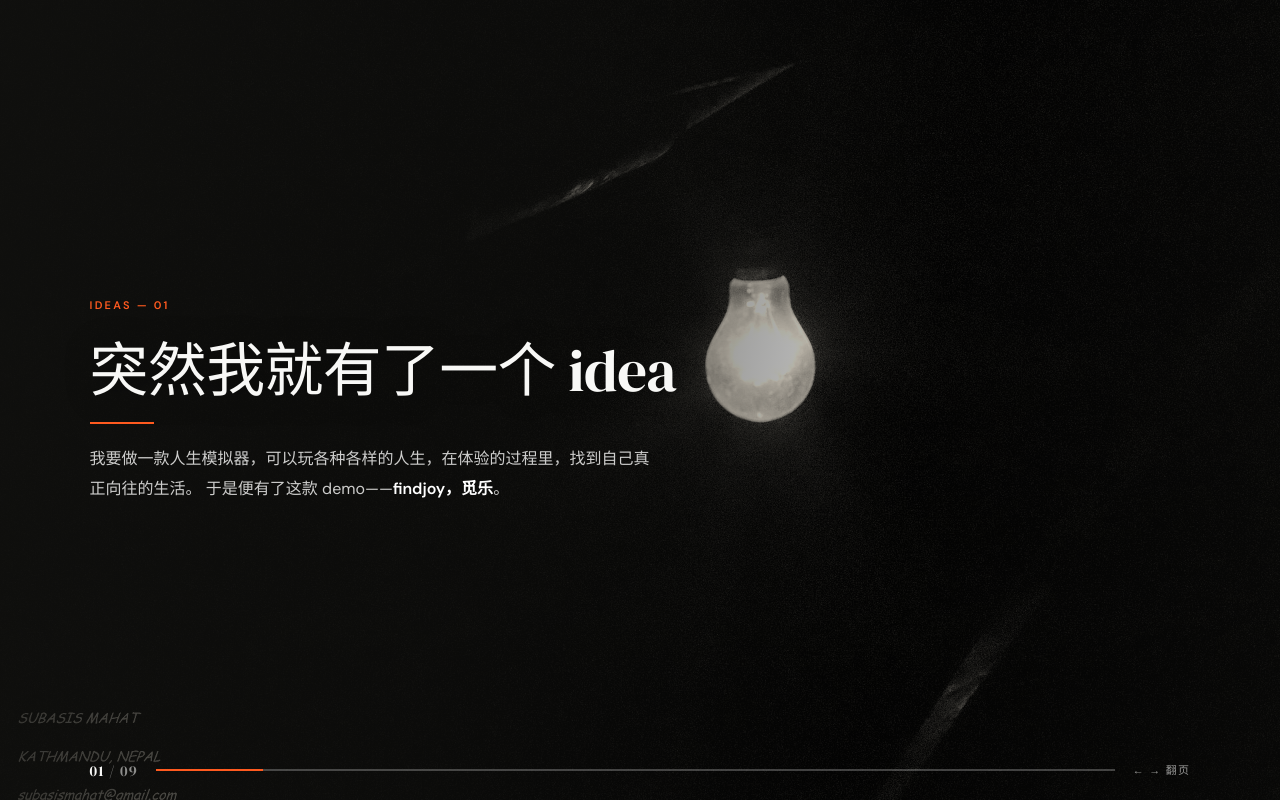
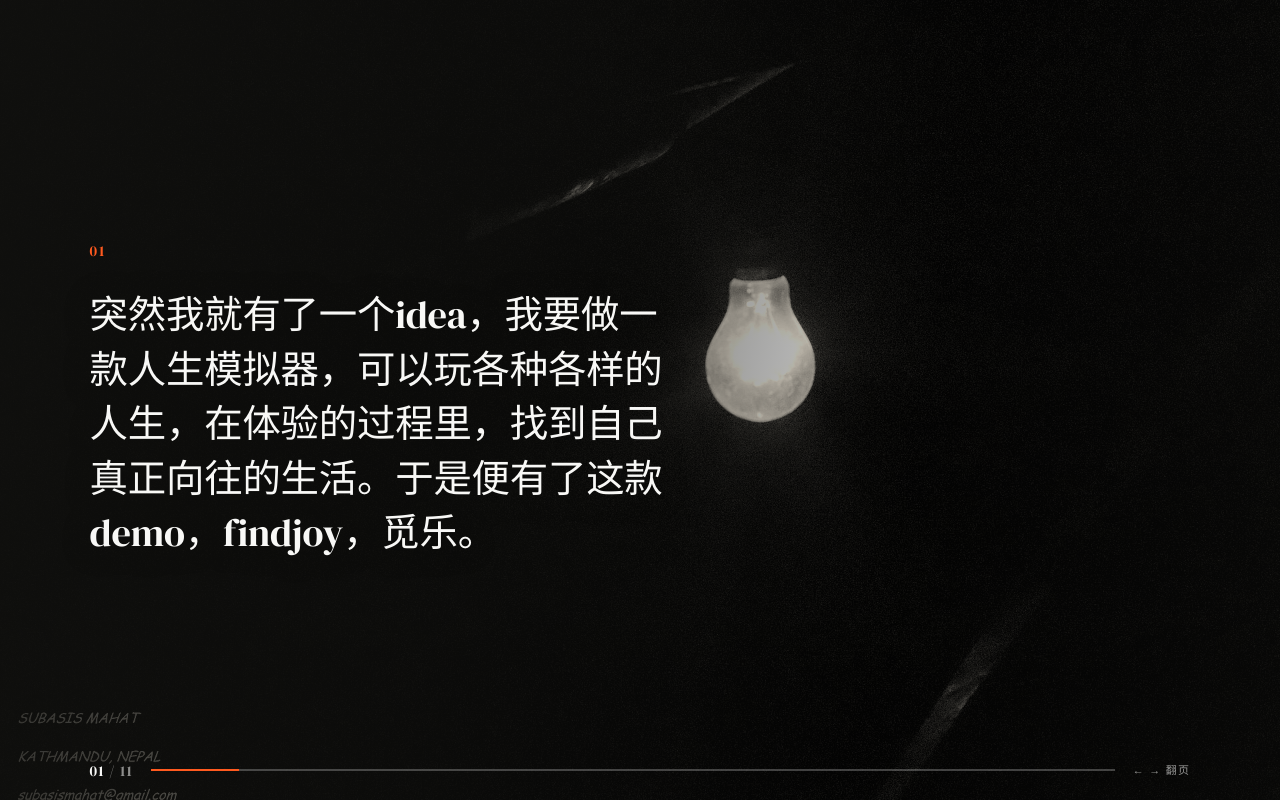
Before and after one commit to RockdaC239/findjoy, a Next.js app: page /findjoy/showcase in a window 1280 px wide. Built offline with nearby package versions, Linux system fonts and the light colour scheme.

Commit message:
fix:展示页叙事改为用户原文逐字呈现，段落逐页拆分至11页

```diff
--- a/app/showcase/ShowcaseDeck.tsx
+++ b/app/showcase/ShowcaseDeck.tsx
@@ -1,108 +1,68 @@
 "use client";
 
 import { useCallback, useEffect, useRef, useState } from "react";
-import type { ReactNode } from "react";
 import Link from "next/link";
 import { ShowcaseLogo } from "./ShowcaseLogo";
 import styles from "./showcase.module.css";
 
+// 10 段叙事文案：来自产品团队提供的「findjoy 由来」讲述，逐字照搬、每段一页。
+// 结尾页（第 11 页）保留原展示海报：人生没有答案，只有选择 + 二维码。
 type NarrativeSlide = {
   no: string;
-  eyebrow: string;
-  title: string;
-  body: ReactNode;
+  text: string;
   img: string;
 };
 
-// 8 页叙事内容，来自产品团队提供的「findjoy 由来」讲述，逐页拆解。
-// 结尾页（第 9 页）保留原展示海报：人生没有答案，只有选择 + 二维码。
 const narrativeSlides: NarrativeSlide[] = [
   {
     no: "01",
-    eyebrow: "IDEAS",
-    title: "突然我就有了一个 idea",
-    body: (
-      <>
-        我要做一款人生模拟器，可以玩各种各样的人生，在体验的过程里，找到自己真正向往的生活。
-        于是便有了这款 demo——<b>findjoy，觅乐</b>。
-      </>
-    ),
+    text: "突然我就有了一个idea，我要做一款人生模拟器，可以玩各种各样的人生，在体验的过程里，找到自己真正向往的生活。于是便有了这款demo，findjoy，觅乐。",
     img: "deck-01-idea.jpg",
   },
   {
     no: "02",
-    eyebrow: "DIFFERENT",
-    title: "它和市面上绝大多数的人生模拟器不一样",
-    body: (
-      <>
-        没有目标、没有数值、没有评判。因为我认为，这些东西无法描述<b>生命的厚度</b>。
-      </>
-    ),
+    text: "它和市面上绝大多数的人生模拟器不一样，它没有目标、没有数值、没有评判，因为我认为这些东西无法描述生命的厚度。",
     img: "deck-02-thickness.jpg",
   },
   {
     no: "03",
-    eyebrow: "CORE",
-    title: "核心，是一次又一次的决策",
-    body: (
-      <>
-        这款产品的核心就是一次又一次的决策，<b>整个人生故事线由 AI 驱动</b>。
-      </>
-    ),
+    text: "这款产品的核心就是一次又一次的决策，整个人生故事线由ai驱动。",
     img: "deck-03-decisions.jpg",
   },
   {
     no: "04",
-    eyebrow: "REALTIME",
-    title: "实时推演，下一个节点",
-    body: (
-      <>
-        根据用户的过往经历，以及当下所做的决定，<b>实时推演下一个节点发生的事</b>，
-        从而推动用户再次做出决策。
-      </>
-    ),
+    text: "根据用户的过往经历，以及当下所做的决定，来实时推演下一个节点发生的事。",
     img: "deck-04-nodes.jpg",
   },
   {
     no: "05",
-    eyebrow: "DIRECTIONS",
-    title: "每一个决策，都通向不同的人生方向",
-    body: (
-      <>
-        爱情、事业、亲情、友情——用户要在它们之间<b>做平衡，做抉择</b>。
-      </>
-    ),
+    text: "从而推动用户再次做出决策。",
+    img: "deck-05-loop.jpg",
+  },
+  {
+    no: "06",
+    text: "每一个决策都会把用户推向不同的人生方向，用户要在爱情、事业、亲情、友情之间做平衡、做抉择。",
     img: "deck-05-directions.jpg",
   },
   {
-    no: "06",
-    eyebrow: "NO JUDGEMENT",
-    title: "所有选择，都没有对错",
-    body: (
-      <>
-        也没有所谓的成功。只想帮助用户在走过多种人生后，<b>找到自己想过的生活，找到幸福</b>。
-      </>
-    ),
+    no: "07",
+    text: "所有选择都没有对错，也没有所谓的成功，只想帮助用户在走过多种人生后，找到自己想过的生活，找到幸福。",
     img: "deck-06-path.jpg",
   },
   {
-    no: "07",
-    eyebrow: "HAPPINESS",
-    title: "那，幸福是什么呢？",
-    body: <>大富大贵不等于幸福，躺平不等于幸福，功成名就也不等于幸福。</>,
+    no: "08",
+    text: "大富大贵不等于幸福、躺平不等于幸福、功成名就也不等于幸福，那幸福是什么呢？",
     img: "deck-07-happiness.jpg",
   },
   {
-    no: "08",
-    eyebrow: "MEANING",
-    title: "答案，在每个用户心里",
-    body: (
-      <>
-        每个体会过多种人生的用户，都有自己的定义。
-        而这，便是<b>findjoy 的意义所在</b>。
-      </>
-    ),
+    no: "09",
+    text: "答案在每个体会过多种人生的用户心里，且每个人的定义都不同。",
     img: "deck-08-heart.jpg",
+  },
+  {
+    no: "10",
+    text: "而这便是findjoy的意义所在。",
+    img: "deck-10-meaning.jpg",
   },
 ];
 
@@ -113,6 +73,14 @@ const pillars = [
 ] as const;
 
 const ASSET_PREFIX = "/findjoy"; // 与 next.config basePath 一致
+
+// 按段落长度分级字号：短句用超大衬线，长段降级保证一屏放得下
+function textSizeClass(len: number): string {
+  if (len <= 24) return styles.t1;
+  if (len <= 40) return styles.t2;
+  if (len <= 70) return styles.t3;
+  return styles.t4;
+}
 
 export default function ShowcaseDeck() {
   const total = narrativeSlides.length + 1;
@@ -224,7 +192,7 @@ export default function ShowcaseDeck() {
             .filter(Boolean)
             .join(" ")}
           role="region"
-          aria-label={s.title}
+          aria-label={s.text.slice(0, 24)}
           aria-hidden={i !== index}
         >
           <div className={styles.bg}>
@@ -239,12 +207,8 @@ export default function ShowcaseDeck() {
             <div className={styles.veil} />
           </div>
           <div className={styles.content}>
-            <p className={styles.eyebrow}>
-              {s.eyebrow} — {s.no}
-            </p>
-            <h1 className={styles.deckTitle}>{s.title}</h1>
-            <div className={styles.rule} aria-hidden="true" />
-            <p className={styles.deckBody}>{s.body}</p>
+            <span className={styles.deckNo}>{s.no}</span>
+            <p className={[styles.deckText, textSizeClass(s.text.length)].join(" ")}>{s.text}</p>
           </div>
         </section>
       ))}
--- a/app/showcase/showcase.module.css
+++ b/app/showcase/showcase.module.css
@@ -61,33 +61,28 @@
   padding: clamp(30px, 5vh, 64px) clamp(40px, 7vw, 130px);
   box-sizing: border-box;
 }
-.deckTitle {
+.deckNo {
+  font-family: "DM Serif Display", Georgia, serif;
+  font-size: 15px;
+  letter-spacing: 0.12em;
+  color: var(--orange);
+  margin-bottom: 26px;
+}
+.deckText {
   margin: 0;
+  max-width: 56ch;
   color: var(--paper);
   font-family: "DM Serif Display", Georgia, serif;
   font-weight: 400;
-  font-size: clamp(40px, 5.2vw, 96px);
-  line-height: 1.06;
-  letter-spacing: -0.01em;
+  line-height: 1.42;
+  letter-spacing: -0.005em;
   text-shadow: 0 2px 30px rgba(0, 0, 0, 0.35);
 }
-.rule {
-  width: 64px;
-  height: 2px;
-  background: var(--orange);
-  margin: 30px 0;
-}
-.deckBody {
-  margin: 0;
-  max-width: 52ch;
-  color: rgba(248, 248, 246, 0.82);
-  font-size: clamp(15px, 1.25vw, 19px);
-  line-height: 1.85;
-}
-.deckBody b {
-  color: #fff;
-  font-weight: 600;
-}
+/* 按段落长度分级字号（短句大、长段小，保证一屏放下且不破版） */
+.t1 { font-size: clamp(40px, 5.4vw, 96px); }
+.t2 { font-size: clamp(34px, 4.2vw, 78px); }
+.t3 { font-size: clamp(29px, 3.5vw, 62px); }
+.t4 { font-size: clamp(25px, 3vw, 52px); }
 .eyebrow {
   margin: 0 0 26px;
   font-size: 11px;
@@ -384,9 +379,10 @@
   .qrCard {
     width: min(100%, 460px);
   }
-  .deckTitle {
-    font-size: clamp(36px, 5vw, 72px);
-  }
+  .t1 { font-size: clamp(34px, 4.8vw, 80px); }
+  .t2 { font-size: clamp(30px, 3.8vw, 64px); }
+  .t3 { font-size: clamp(25px, 3.1vw, 52px); }
+  .t4 { font-size: clamp(22px, 2.6vw, 44px); }
 }
 
 @media (max-height: 820px) {
@@ -412,12 +408,6 @@
   }
   .content {
     padding: 24px clamp(40px, 7vw, 130px);
-  }
-  .deckTitle {
-    font-size: clamp(34px, 4.6vw, 72px);
-  }
-  .rule {
-    margin: 20px 0;
   }
 }
 
@@ -508,13 +498,13 @@
     padding: 22px 22px 90px;
     justify-content: center;
   }
-  .deckTitle {
-    font-size: clamp(28px, 8.5vw, 40px);
+  .deckNo {
+    margin-bottom: 18px;
   }
-  .deckBody {
-    font-size: 15px;
-    line-height: 1.8;
-  }
+  .t1 { font-size: clamp(26px, 8.4vw, 40px); }
+  .t2 { font-size: clamp(24px, 7.2vw, 34px); }
+  .t3 { font-size: clamp(21px, 6vw, 29px); }
+  .t4 { font-size: clamp(19px, 5.2vw, 25px); }
   .hud {
     padding: 12px 20px 16px;
     gap: 12px;
```
Also changed, not shown: public/deck/deck-05-loop.jpg (added), public/deck/deck-10-meaning.jpg (added), 32 other files (tests, documents, lock files or other folders).
